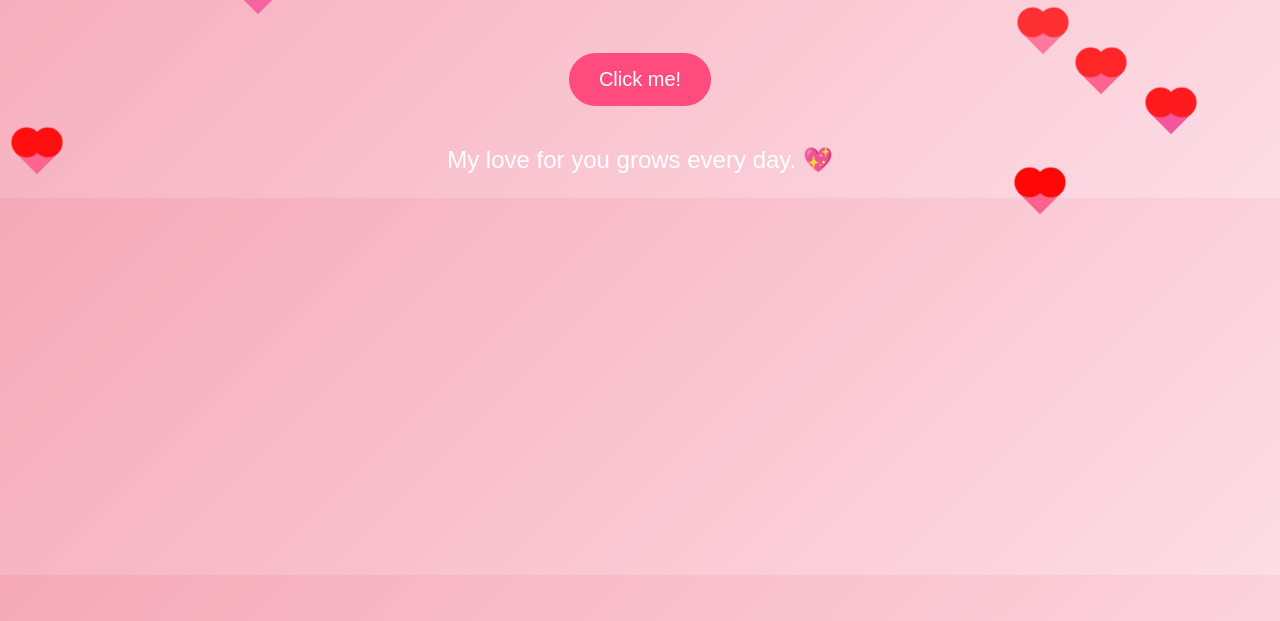
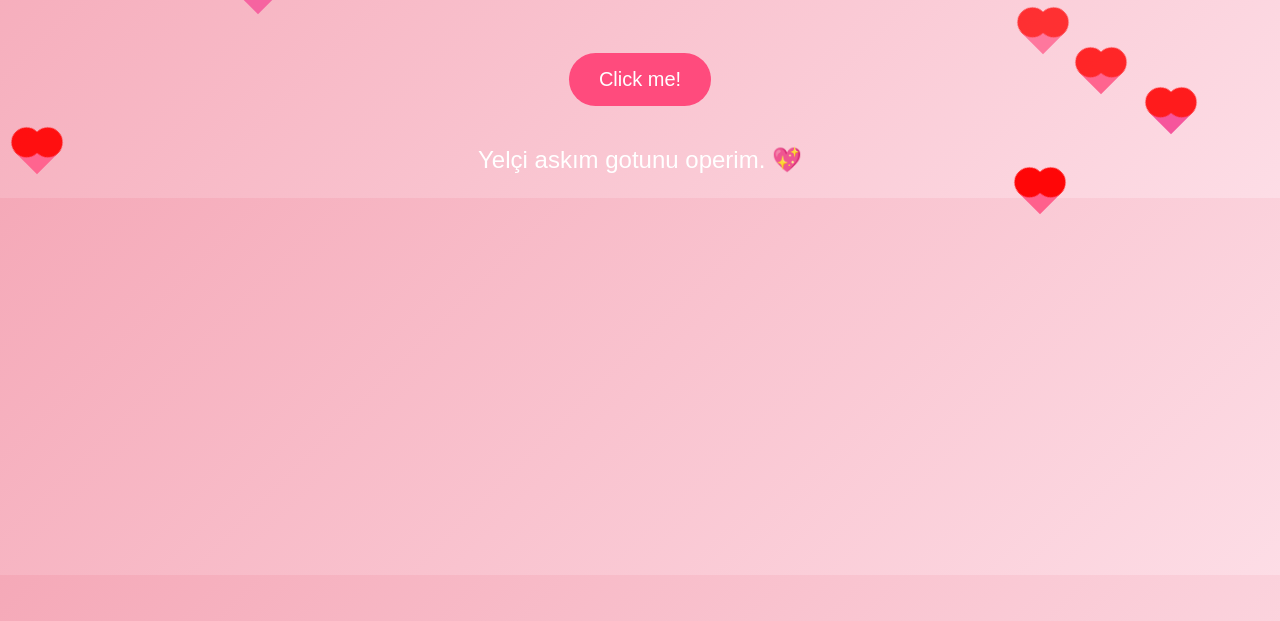
Before and after one commit to NobodyOffcal/nobodyoffcal.github.io, a plain HTML site: page index.html in a window 1280 px wide. Both pictures are taken after a click on the button "Click me!". Shown: the part 179-800 px from the top of the page. Drawn offline with Linux system fonts and the light colour scheme.

Commit message:
Update index.html

```diff
--- a/index.html
+++ b/index.html
@@ -2,7 +2,7 @@
 <html lang="en">
 <head>
   <meta charset="UTF-8" />
-  <title>For Yelci ❤️</title>
+  <title>Yelçi ❤️</title>
   <style>
     body {
       background: linear-gradient(135deg, #f5a9b8, #fddde6);
@@ -71,7 +71,7 @@
 <body>
   <h1>❤️ Yelci ❤️</h1>
   <button onclick="showNote()">Click me!</button>
-  <p id="note">My love for you grows every day. 💖</p>
+  <p id="note">Yelçi askım gotunu operim. 💖</p>
 
   <audio autoplay loop>
     <source src="https://www.soundhelix.com/examples/mp3/SoundHelix-Song-1.mp3" type="audio/mpeg">
```
